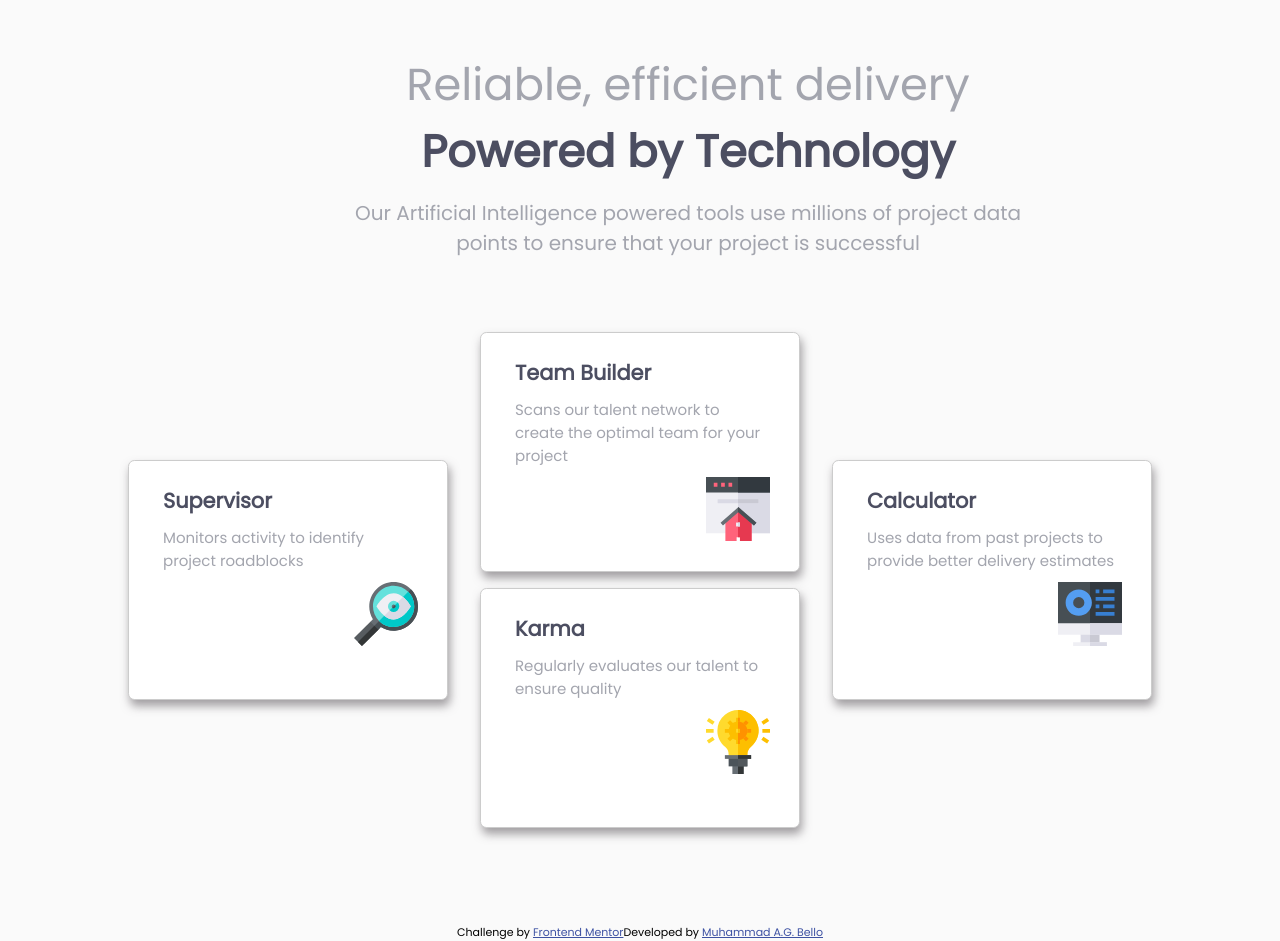
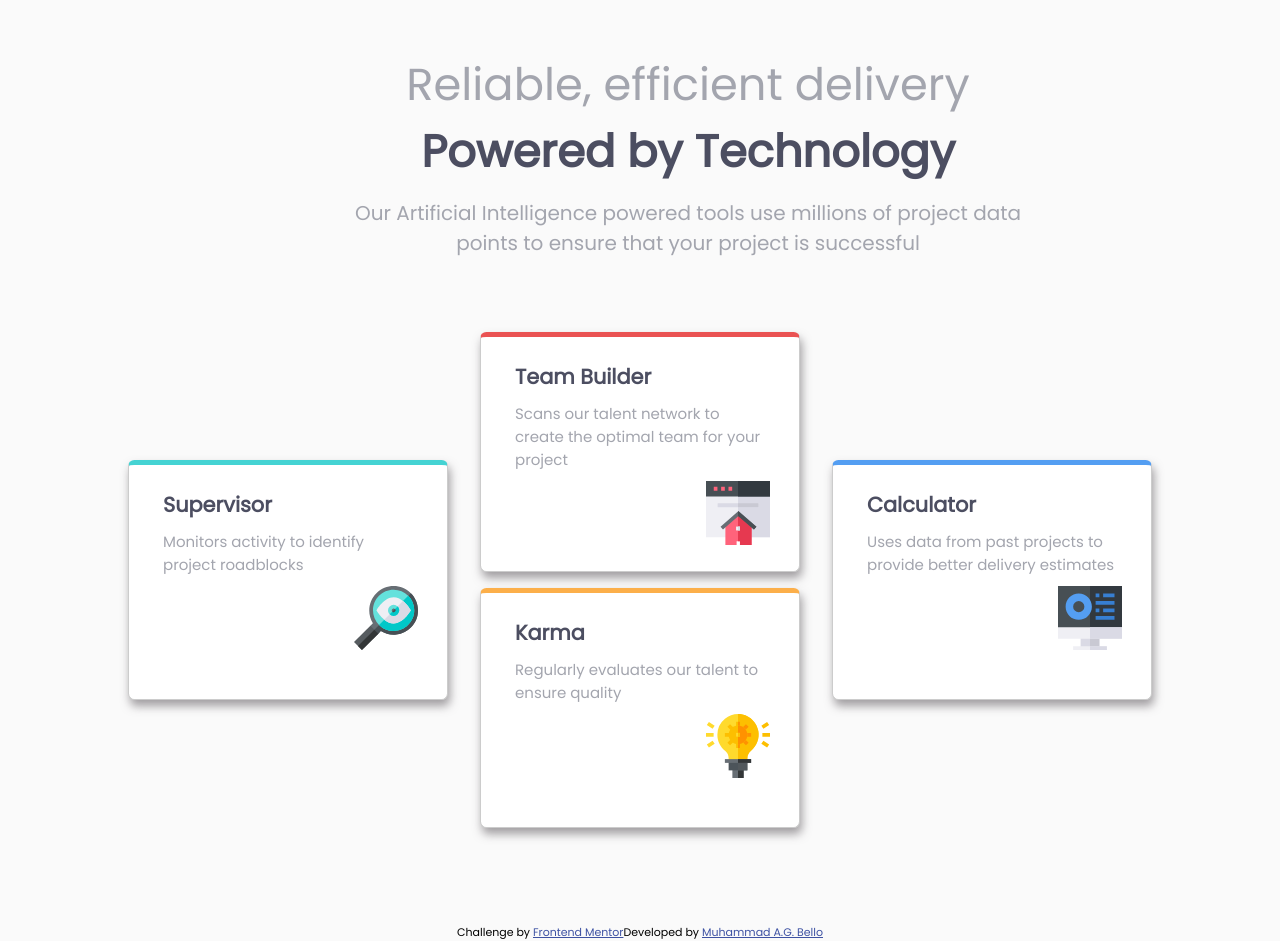
Before and after one commit to magbello157/react-workout, a React (Create React App) app in the folder four-card-feature/: page / in a window 1280 px wide. Built offline with nearby package versions, Linux system fonts and the light colour scheme.

Commit message:
pass props using spread operator

```diff
--- a/four-card-feature/src/App.js
+++ b/four-card-feature/src/App.js
@@ -1,13 +1,13 @@
 import React, { Component } from 'react';
 import './App.css';
 import PageHead from './components/PageHead';
+import { CardSection } from './components/CardSection';
 import Card from './components/Card';
 import Footer from './components/Footer';
 import supervisorImg from './images/icon-supervisor.svg';
 import teamBuilderImg from './images/icon-team-builder.svg';
 import karmaImg from './images/icon-karma.svg';
 import calculatorImg from './images/icon-calculator.svg';
-import { CardSection } from './components/CardSection';
 
 class App extends Component {
   render() {
@@ -22,28 +22,32 @@ class App extends Component {
       title: 'Supervisor',
       body: 'Monitors activity to identify project roadblocks',
       image: supervisorImg,
-      alt: 'Supervisor Icon'
+      alt: 'Supervisor Icon',
+      topline: 'hsl(180, 62%, 55%) solid 5px'
     }
 
     const card2 = {
       title: 'Team Builder',
       body: 'Scans our talent network to create the optimal team for your project',
       image: teamBuilderImg,
-      alt: 'Team Builder Icon'
+      alt: 'Team Builder Icon',
+      topline: 'hsl(0, 78%, 62%) solid 5px'
     }
 
     const card3 = {
       title: 'Karma',
       body: 'Regularly evaluates our talent to ensure quality',
       image: karmaImg,
-      alt: 'Karma Icon'
+      alt: 'Karma Icon',
+      topline: 'hsl(34, 97%, 64%) solid 5px'
     }
 
     const card4 = {
       title: 'Calculator',
       body: 'Uses data from past projects to provide better delivery estimates',
       image: calculatorImg,
-      alt: 'Calculator Icon'
+      alt: 'Calculator Icon',
+      topline: 'hsl(212, 86%, 64%) solid 5px'
     }
 
     const footer = {
@@ -53,47 +57,20 @@ class App extends Component {
 
     return (
       <div>
-        <PageHead
-          tagline1={header.tagline1}
-          tagline2={header.tagline2}
-          desc={header.desc}
-        />
+        <PageHead {...header} />
         <CardSection>
           <div>
-            <Card
-              title={card1.title}
-              body={card1.body}
-              image={card1.image}
-              alt={card1.alt}
-            />
+            <Card {...card1} />
           </div>
           <div>
-            <Card
-              title={card2.title}
-              body={card2.body}
-              image={card2.image}
-              alt={card2.alt}
-            />
-            <Card
-              title={card3.title}
-              body={card3.body}
-              image={card3.image}
-              alt={card3.alt}
-            />
+            <Card {...card2} />
+            <Card {...card3} />
           </div>
           <div>
-            <Card
-              title={card4.title}
-              body={card4.body}
-              image={card4.image}
-              alt={card4.alt}
-            />
+            <Card {...card4} />
           </div>
         </CardSection>
-        <Footer
-          dev={footer.developer}
-          portfolio={footer.portfolio}
-        />
+        <Footer {...footer} />
       </div>
     );
   }
--- a/four-card-feature/src/components/Card.js
+++ b/four-card-feature/src/components/Card.js
@@ -6,6 +6,7 @@ import { Paragraph } from './Paragraph';
 const Box = styled.div`
   background: #fff;
   border: 1px solid #ccc;
+  border-top: ${props => props.topline};
   padding: 1.5rem;
   margin: 1rem;
   margin-top: 2;
@@ -42,7 +43,7 @@ class Card extends Component {
 
   render() {
     return (
-      <Box>
+      <Box topline={this.props.topline}>
         <Title>{this.props.title}</Title>
         <Body>{this.props.body}</Body>
         <Icon src={this.props.image} alt={this.props.alt} />
--- a/four-card-feature/src/components/Footer.js
+++ b/four-card-feature/src/components/Footer.js
@@ -20,14 +20,14 @@ class Footer extends Component {
     challengeBy: 'Frontend Mentor',
     femLink: 'https://www.frontendmentor.io?ref=challenge',
     developer: 'John Doe',
-    devPortfolio: '#'
+    portfolio: '#'
   }
   render() {
     return (
       <FooterSection>
         <Attribution>
           Challenge by <AttrLink href={this.props.femLink} target='_blank'>{this.props.challengeBy}</AttrLink>
-          Developed by <AttrLink href={this.props.portfolio} target='_blank'>{this.props.dev}</AttrLink>
+          Developed by <AttrLink href={this.props.portfolio} target='_blank'>{this.props.developer}</AttrLink>
         </Attribution>
       </FooterSection>
     );
```
